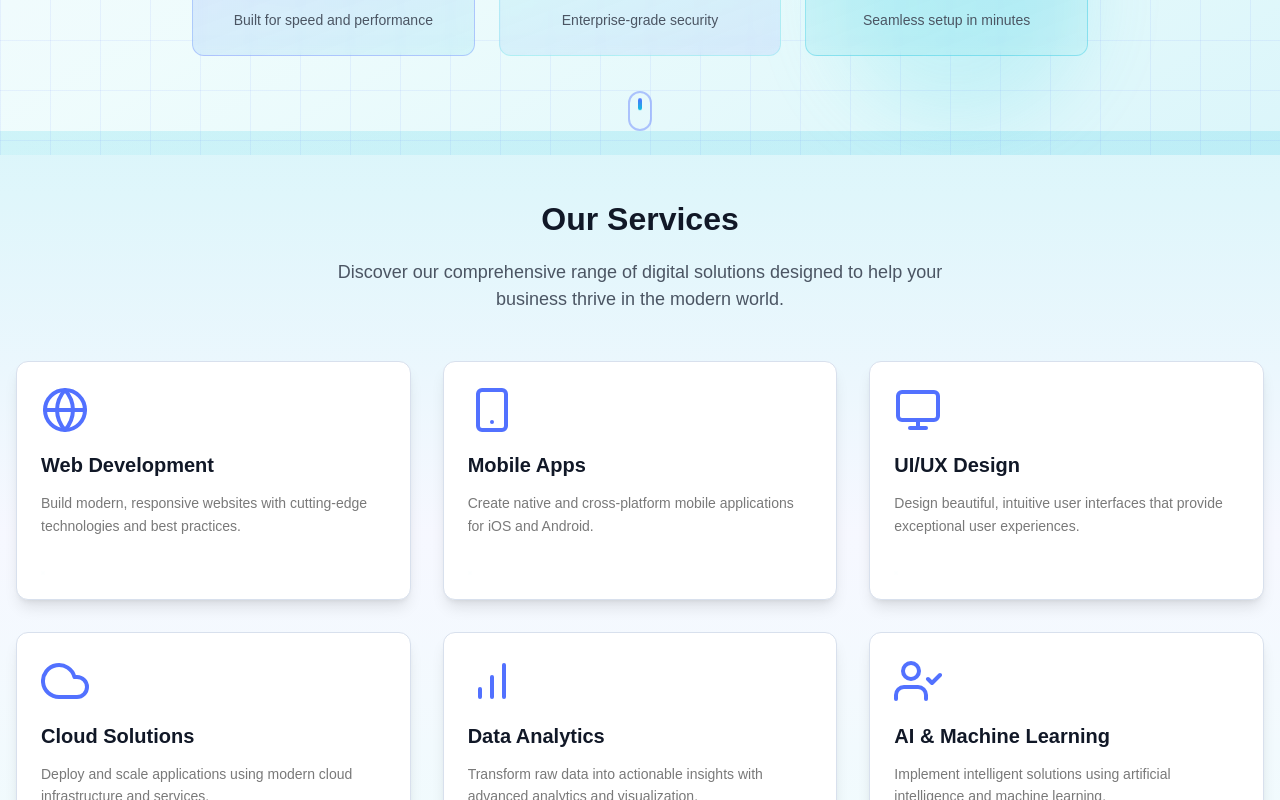
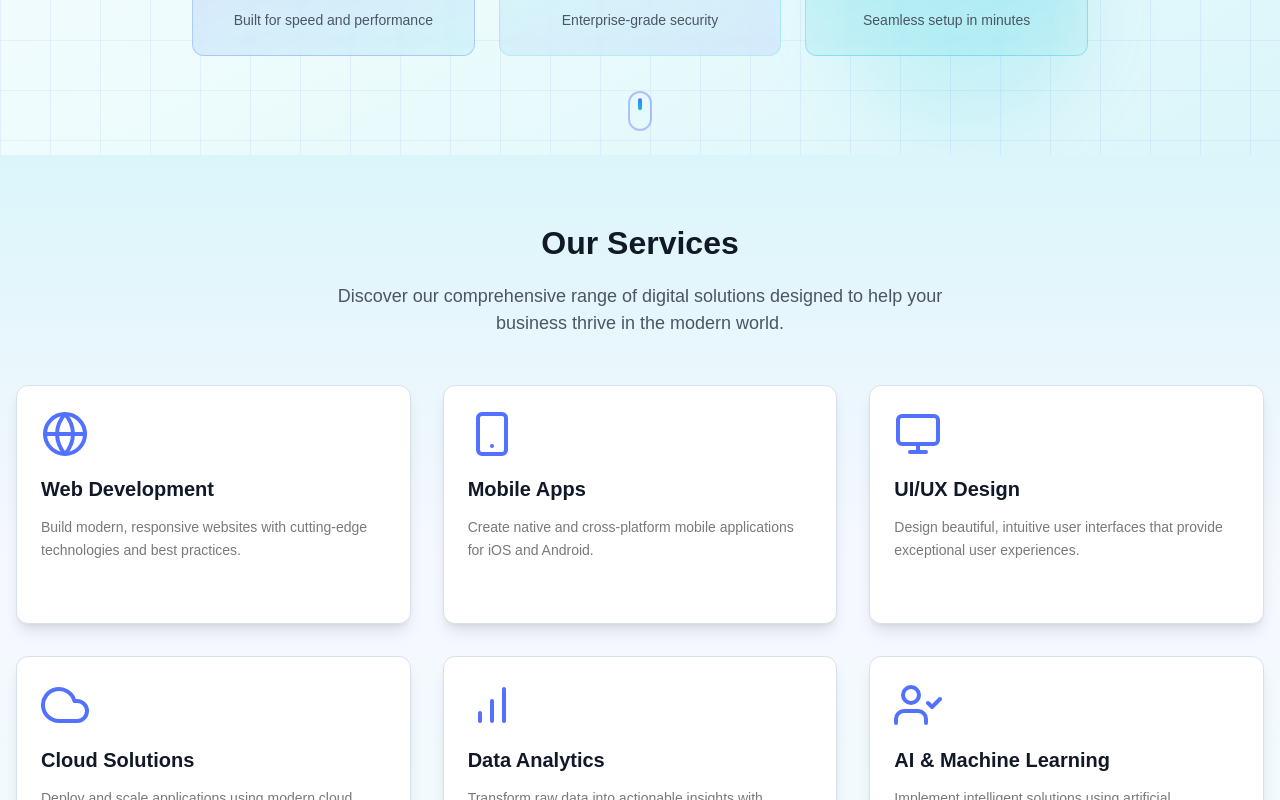
Before and after one commit to momenur/pronif, a Next.js app: page / in a window 1280 px wide. Shown: the part 640-1440 px from the top of the page. Built offline with nearby package versions, Linux system fonts and the light colour scheme.

Commit message:
resolved

```diff
--- a/src/components/home/ServicesSection.jsx
+++ b/src/components/home/ServicesSection.jsx
@@ -53,7 +53,7 @@ const ServicesSection = () => {
     },
   ];
   return (
-    <section className="px-4 py-16 -mt-6 bg-gradient-to-b from-primary-main/15 via-primary/5 to-secondary/10">
+    <section className="px-4 py-16 bg-gradient-to-b from-primary-main/15 via-primary/5 to-secondary/10">
       <div className="mx-auto max-w-7xl">
         <div className="mb-12 text-center">
           <h2 className="mb-4 font-bold text-gray-900 text-32">Our Services</h2>
```
